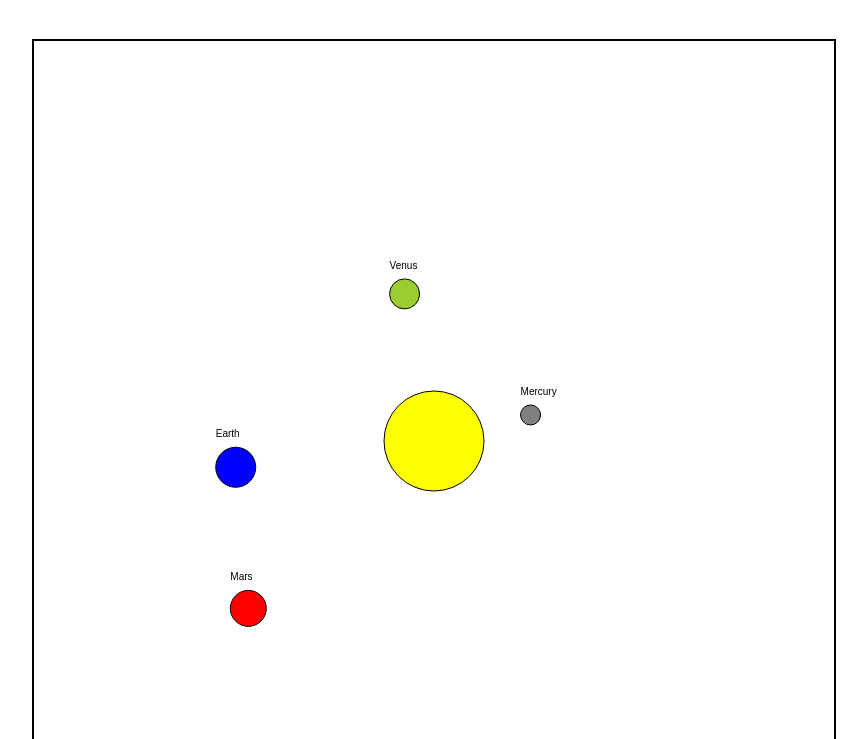
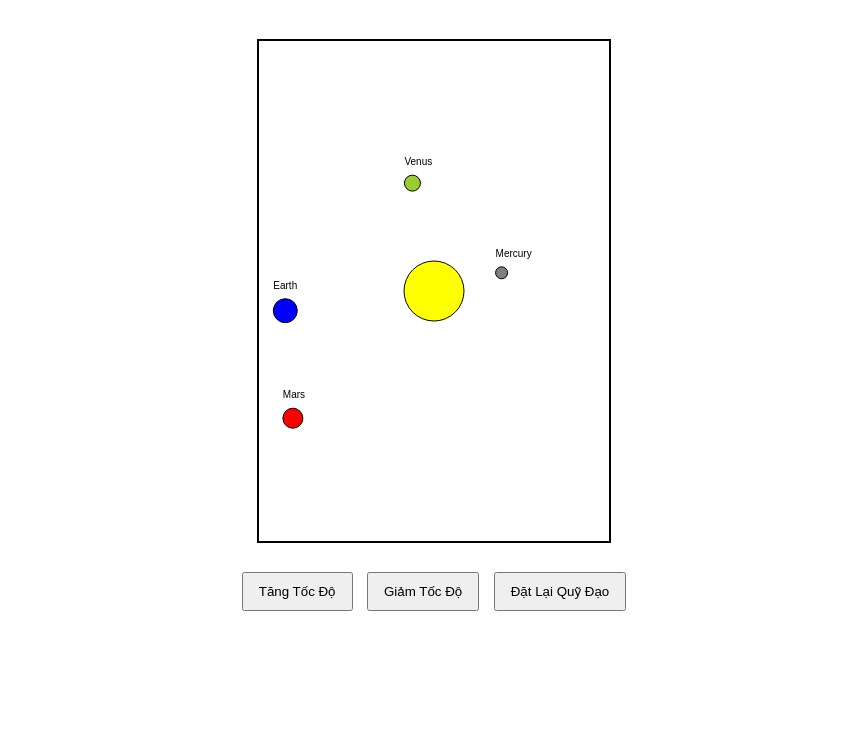
Before and after one commit to boyastro/hanhtinh, a plain HTML site: page index.html in a window 1280 px wide. Shown: the part 61-800 px from the top of the page, without its empty margins (206-1073 px from the left). Drawn offline with Linux system fonts and the light colour scheme.

Commit message:
Update index.html

```diff
--- a/index.html
+++ b/index.html
@@ -24,7 +24,8 @@
 </head>
 <body>
   <h1>Mô Phỏng Chuyển Động Hành Tinh</h1>
-  <canvas id="simulation" width="800" height="800"></canvas>
+  <!-- Điều chỉnh kích thước canvas -->
+  <canvas id="simulation" width="350" height="500"></canvas>
 
   <div id="controls">
     <button id="speedUp">Tăng Tốc Độ</button>
@@ -36,15 +37,15 @@
     const canvas = document.getElementById("simulation");
     const ctx = canvas.getContext("2d");
 
-    // Mặt trời ở trung tâm canvas
-    const sun = { x: 400, y: 400, radius: 50, color: "yellow" };
+    // Mặt trời ở trung tâm canvas (Cập nhật lại vị trí cho phù hợp với kích thước canvas mới)
+    const sun = { x: 175, y: 250, radius: 30, color: "yellow" };
 
-    // Thông tin các hành tinh
+    // Thông tin các hành tinh (Cập nhật lại khoảng cách và kích thước cho phù hợp)
     const planets = [
-      { name: "Mercury", radius: 10, distance: 100, color: "gray", angle: 0, speed: 0.02, isDragging: false, prevX: 0, prevY: 0 },
-      { name: "Venus", radius: 15, distance: 150, color: "yellowgreen", angle: 0, speed: 0.015, isDragging: false, prevX: 0, prevY: 0 },
-      { name: "Earth", radius: 20, distance: 200, color: "blue", angle: 0, speed: 0.01, isDragging: false, prevX: 0, prevY: 0 },
-      { name: "Mars", radius: 18, distance: 250, color: "red", angle: 0, speed: 0.008, isDragging: false, prevX: 0, prevY: 0 }
+      { name: "Mercury", radius: 6, distance: 70, color: "gray", angle: 0, speed: 0.02, isDragging: false, prevX: 0, prevY: 0 },
+      { name: "Venus", radius: 8, distance: 110, color: "yellowgreen", angle: 0, speed: 0.015, isDragging: false, prevX: 0, prevY: 0 },
+      { name: "Earth", radius: 12, distance: 150, color: "blue", angle: 0, speed: 0.01, isDragging: false, prevX: 0, prevY: 0 },
+      { name: "Mars", radius: 10, distance: 190, color: "red", angle: 0, speed: 0.008, isDragging: false, prevX: 0, prevY: 0 }
     ];
 
     let simulationSpeed = 1;
```
